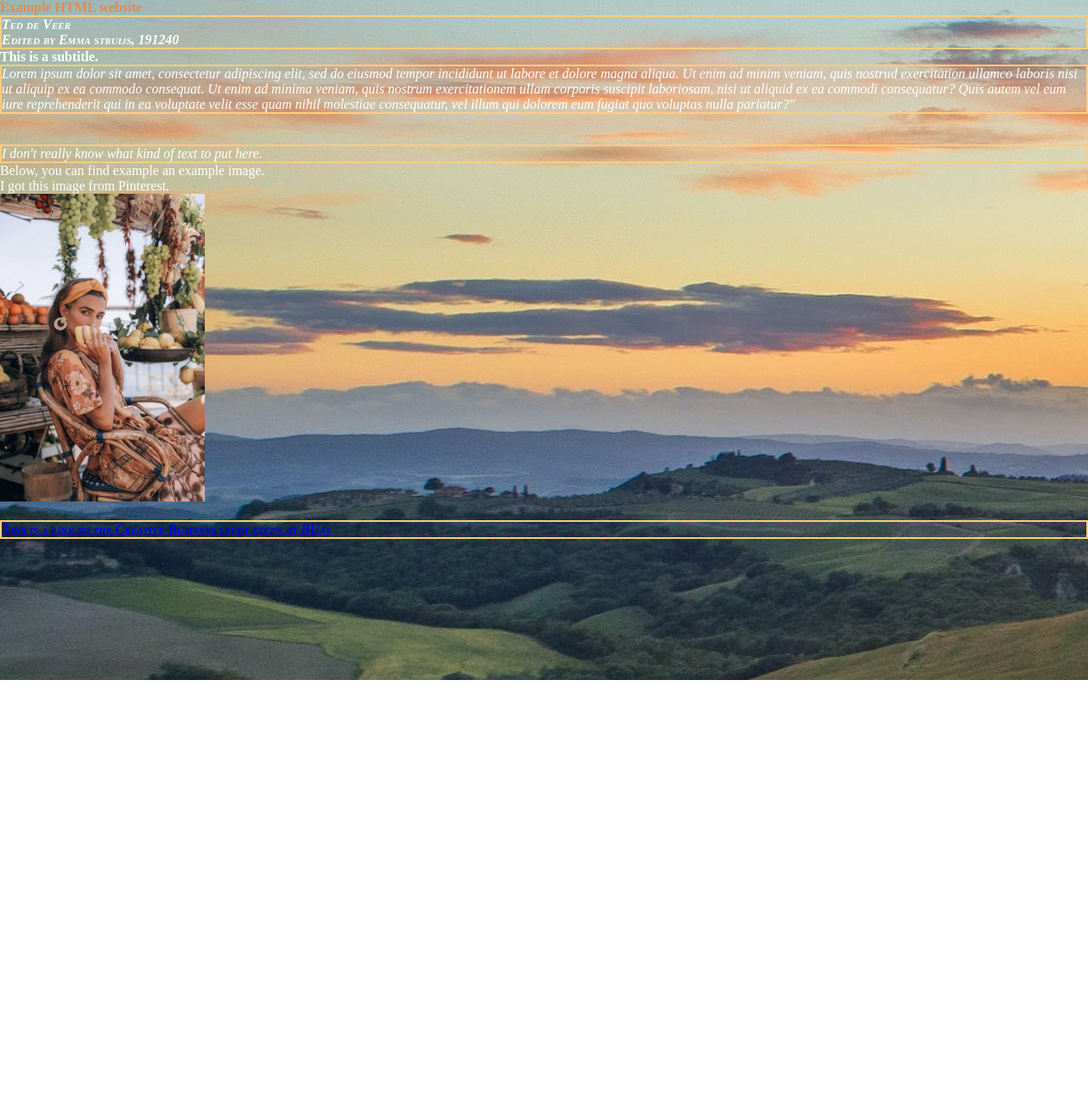
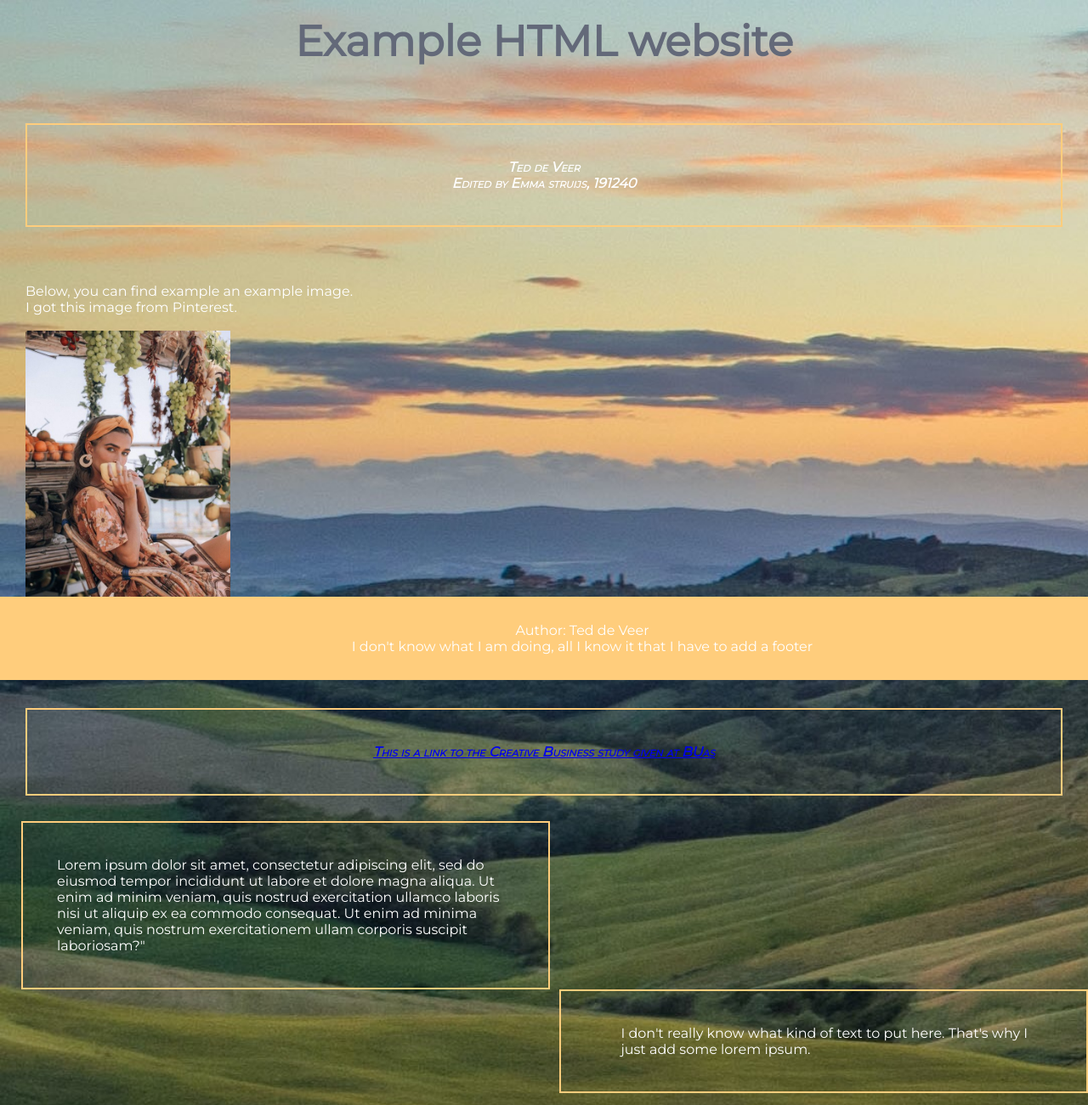
Before and after one commit to TeddeVeer-191503/prj4-chapter-3, a plain HTML site: page index.html in a window 1280 px wide. Shown: the top 1300 px of the page at 85% size. Before the commit the page ends 800 px from the top, so only its background shows below. Drawn offline with Linux system fonts and the light colour scheme.

Commit message:
#4 - advanced css - 2nd try

```diff
--- a/css/styles.css
+++ b/css/styles.css
@@ -3,39 +3,93 @@
 body {
 	background-image: url("../images/lucamichelir9RW20TrQ0Yunsplashcrop.jpg") ;
 	background-repeat: no-repeat ;
-	max-width: 100 px ;
+	background-size: cover;
+}
+
+.my-class {
+    font-family: 'Montserrat', sans-serif;
+}
+body p {
+    font-family: 'Montserrat', sans-serif;
+	color: #FFFFFF;
+	margin-left: 30px;
+}
+
+.my-container {
+    border: 2px solid #FFCD7C;
+	padding: 40px;
+}
+
+aside {
+	font-family: 'Montserrat', sans-serif;
+	color: #ffffff;
+    border: 2px solid #FFCD7C;
+	padding: 40px;
+	margin-left: 25px;
+	width: 42%;
+	float: left;
+}
+
+section {
+	font-family: 'Montserrat', sans-serif;
+	color: #636979;
+    border: 2px solid #FFCD7C;
+	padding: 40px;
+	margin-left: 25px;
+	margin-bottom: 200px;
+	width: 42%;
+	float: right;
 
 }
 
-.my-class {
-    font-family: Montserrat;
-}
-body p {
-    font-family: Montserrat;
-	color: #FFFFFF
+.my-container {
+    font-family: 'Montserrat', sans-serif;
+    font-style: italic;
+    color: #FFFFFF;
+	margin: 30px;
+	text-align: center
+
 }
 
+container-2 {
+	font-family: 'Montserrat', sans-serif;
+    font-style: italic;
+    color: #00000;
+	margin: 30px;
+}
 
-.my-container {
-    border: 2px solid #FFCD7C;
+img{
+	width: 241px;
+	margin-left: 30px;
+}
+
+footer {
+	position: fixed;
+	left: 0;
+	bottom: 0;
+	width: 100%;
+	background-color: #FFCD7C;
+	color: white;
+	text-align: center;
+	padding: 30px;
 }
 
 body h1 {
-    font-family: Montserrat;
-    color: #E18957}
+    font-family: 'Montserrat', sans-serif;
+    color: #636979;
+	font-size: 50px;
+	text-align: center;
+}
 
 .my-container h3 {
-    font-family: Montserrat;
+    font-family: 'Montserrat', sans-serif;
     font-style: italic;
     font-variant: small-caps;
-    color: #FFFFFF ;
+    color: #FFFFFF;
 }
 body h4 {
-    font-family: Montserrat;
+    font-family: 'Montserrat', sans-serif;
     color: #FFFFFF;
+	font-size: 25px;
+	text-align: center;
 }
-.my-container {
-    font-family: Montserrat;
-    font-style: italic;
-    color: #FFFFFF;
-}
--- a/index.html
+++ b/index.html
@@ -1,27 +1,51 @@
 <!DOCTYPE HTML>
 <html>
 <head>
+	<link rel="preconnect" href="https://fonts.gstatic.com">
+	<link href="https://fonts.googleapis.com/css2?family=Montserrat&display=swap" rel="stylesheet">
 	 <meta charset="utf-8">
 <title> my project </title>
 <link href="css/styles.css" rel="stylesheet" type="text/css">
 </head>
     <body>
-         <h1> Example HTML website </h1>
+        <br>
+		<h1> Example HTML website </h1> <br> <br>
+
 		<div class="my-container">
-		<h3> Ted de Veer</h3>
-		<h3>Edited by Emma struijs, 191240</h3>
-			</div>
-		<h4> This is a subtitle. </h4>
-		<div class="my-container"> Lorem ipsum dolor sit amet, consectetur adipiscing elit, sed do eiusmod tempor incididunt ut labore et dolore magna aliqua. Ut enim ad minim veniam, quis nostrud exercitation ullamco laboris nisi ut aliquip ex ea commodo consequat. Ut enim ad minima veniam, quis nostrum exercitationem ullam corporis suscipit laboriosam, nisi ut aliquid ex ea commodi consequatur? Quis autem vel eum iure reprehenderit qui in ea voluptate velit esse quam nihil molestiae consequatur, vel illum qui dolorem eum fugiat quo voluptas nulla pariatur?" </div>  <br> <br>
+			<h3> Ted de Veer</h3>
+			<h3>Edited by Emma struijs, 191240</h3>
+		</div> <br> <br>
+
+	<my-container-image>
+		<p>Below, you can find example an example image. <br> I got this image from Pinterest.</p>
+	     <br>
+	     <img src="images/girl.jpg" alt="girl surrounded by exotic fruit in Italy"/>
+	S</my-container-image>
+
+	<h4> This is a subtitle. </h4> <br>
+
 	<div class="my-container">
-		<p id="my-id"> I don't really know what kind of text to put here.</p>
+	         <h3> <a href="https://www.buas.nl/en/programmes/creative-business"> This is a link to the Creative Business study given at BUas</a> </h3>
+	</div>
+
+	<aside>
+		<div class="my-container-left"> Lorem ipsum dolor sit amet, consectetur adipiscing elit, sed do eiusmod tempor incididunt ut labore et dolore magna aliqua. Ut enim ad minim veniam, quis nostrud exercitation ullamco laboris nisi ut aliquip ex ea commodo consequat. Ut enim ad minima veniam, quis nostrum exercitationem ullam corporis suscipit laboriosam?"
 		</div>
-		<p>Below, you can find example an example image. <br>
-      I got this image from Pinterest.</p>
-	      <img src="images/girl.jpg" width="241" alt="girl surrounded by exotic fruit in Italy"/>
-	        <br> <br>
-		<div class="my-container">
-	         <h3> <a href="https://www.buas.nl/en/programmes/creative-business"> This is a link to the Creative Business study given at BUas</a> </h3>
-			</div>
-    </body>
+	</aside>
+
+	<section>
+		<div class="my-container-right">
+			<p id="my-id"> I don't really know what kind of text to put here. That's why I just add some lorem ipsum.</p>
+		</div>
+	</section>
+
+	<br> <br> <br>
+
+
+		<footer>
+			<p>Author: Ted de Veer</p>
+			<p>I don't know what I am doing, all I know it that I have to add a footer</p>
+		</footer>
+
+	</body>
 </html>
```
